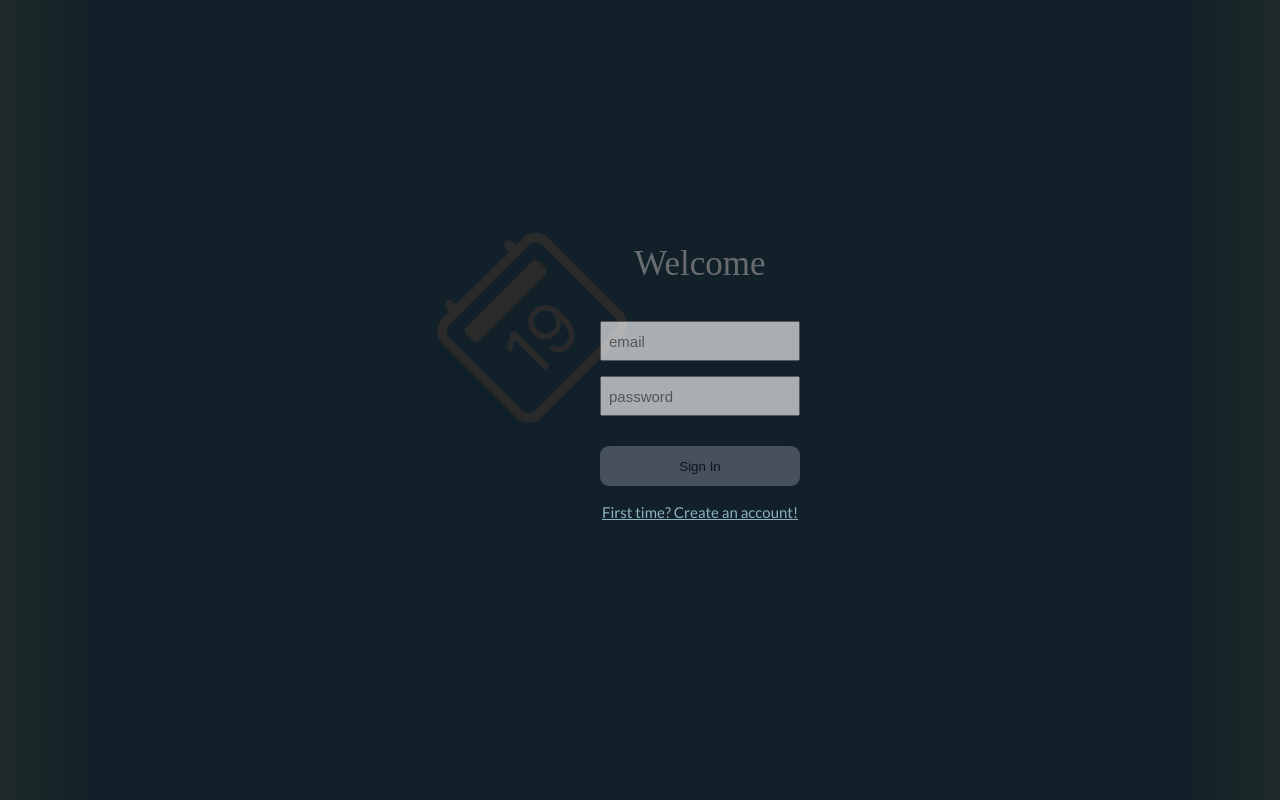
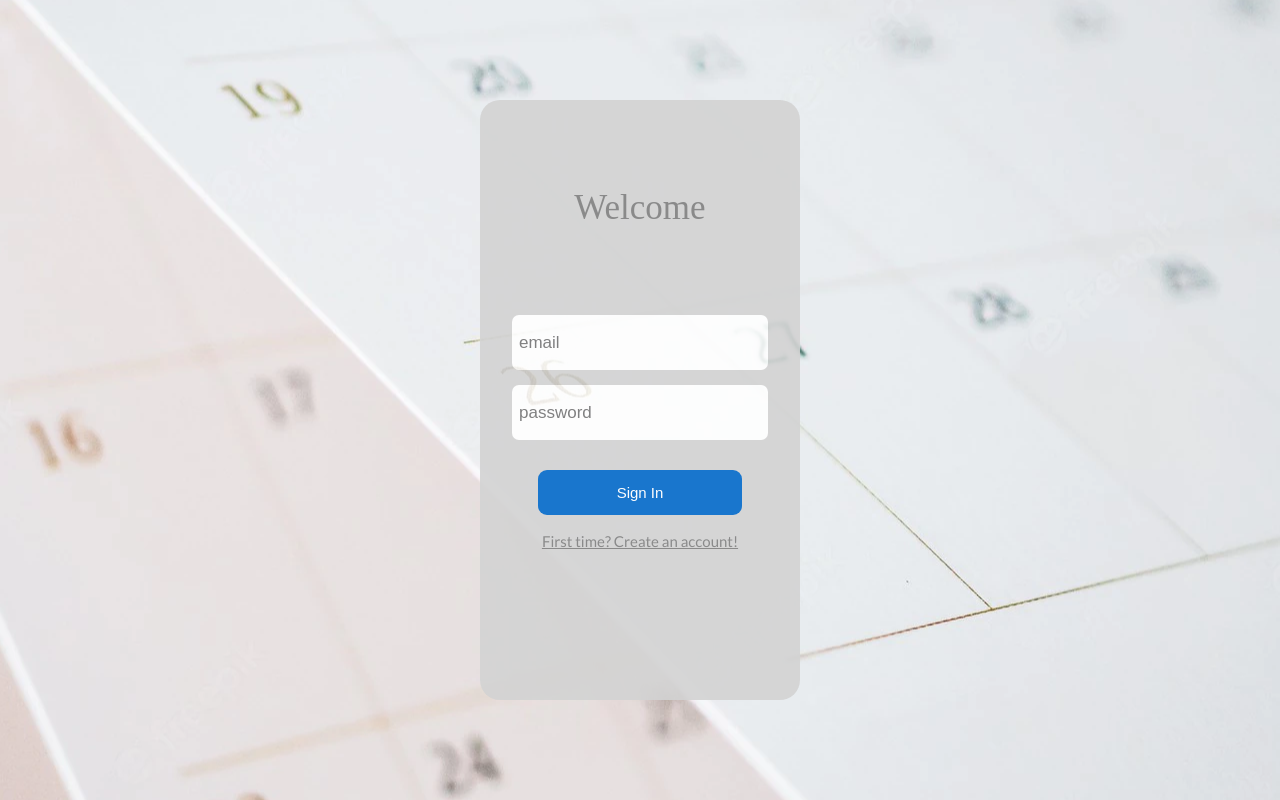
Before and after one commit to phbodias/Schedule---Front, a React (Create React App) app: page / in a window 1280 px wide. Built offline with nearby package versions, Linux system fonts and the light colour scheme.

Commit message:
:construction: Layout for sign in page

```diff
--- a/src/pages/SignIn.jsx
+++ b/src/pages/SignIn.jsx
@@ -6,12 +6,9 @@ import {
   Button,
   StyledLink,
   Form,
-  Logo,
   Content,
   Title,
 } from "../styles/AuthStyle";
-import { BsCalendar2Date } from "react-icons/bs";
-import logo from "../images/Logo.png";
 
 export default function SignIn() {
   //const URL = process.env.REACT_APP_URL || "AAA";
@@ -34,9 +31,6 @@ export default function SignIn() {
 
   return (
     <Container>
-      <Logo>
-        <BsCalendar2Date color="#2a2a2a" size={150} />
-      </Logo>
       <Content>
         <Title>Welcome</Title>
         <Form onSubmit={handleRegister}>
--- a/src/styles/AuthStyle.js
+++ b/src/styles/AuthStyle.js
@@ -1,71 +1,68 @@
 import styled from "styled-components";
 import { Link } from "react-router-dom";
+import background from "../images/background.png";
 
 const Container = styled.div`
-  background: linear-gradient(
-    90deg,
-    rgba(30, 42, 40, 1) 0%,
-    rgba(17, 32, 41, 1) 8%,
-    rgba(17, 32, 41, 1) 92%,
-    rgba(30, 42, 40, 1) 100%
-  );
+  background-image: url("${background}");
+  background-position: center;
+  object-fit: cover;
   height: 100vh;
   display: flex;
   align-items: center;
   justify-content: center;
 `;
 
-const Logo = styled.div`
-  margin: -150px -30px 0 0;
-  transform: rotate(315deg); /* Equal to rotateZ(45deg) */
-`;
-
 const Content = styled.div`
   display: flex;
   flex-direction: column;
   align-items: center;
-  justify-content: center;
-  opacity: 0.8;
-  width: 250px;
-  height: 400px;
-  z-index: 1;
-  border-radius: 4px;
+  width: 25vw;
+  min-width: 250px;
+  height: 600px;
+  border-radius: 20px;
+  background-color: lightgray;
+  opacity: 0.9;
 `;
 
 const Title = styled.div`
   font-size: 35px;
   color: grey;
-  margin: -30px 0 40px 0;
+  margin: 90px 0 90px 0;
 `;
 
 const Form = styled.form`
   display: flex;
   flex-direction: column;
   align-items: center;
+  width: 80%;
+  height: 200px;
 `;
 
 const Input = styled.input`
-  width: 200px;
-  height: 40px;
+  width: 100%;
+  height: 60px;
   margin-bottom: 15px;
   padding: 7px;
   box-sizing: border-box;
-  font-size: 15px;
-  opacity: 0.8;
+  font-size: 17px;
+  opacity: 1;
+  border-radius: 7px;
+  border: none;
 `;
 
 const Button = styled.button`
   margin-top: 15px;
-  width: 200px;
-  height: 40px;
+  width: 80%;
+  height: 50px;
   display: flex;
   justify-content: center;
   align-items: center;
   cursor: pointer;
-  background: rgb(187, 186, 207);
+  background: #036aca;
+  color: #fff;
   border: none;
   border-radius: 9px;
-  opacity: 0.4;
+  font-size: 15px;
 `;
 
 const StyledLink = styled(Link)`
@@ -75,8 +72,8 @@ const StyledLink = styled(Link)`
   font-size: 15px;
   line-height: 24px;
   text-decoration-line: underline;
-  color: lightblue;
+  color: grey;
   margin-top: 14px;
 `;
 
-export { Container, Logo, Content, Title, Form, Input, Button, StyledLink };
+export { Container, Content, Title, Form, Input, Button, StyledLink };
```
Also changed, not shown: src/images/background.png (added).
